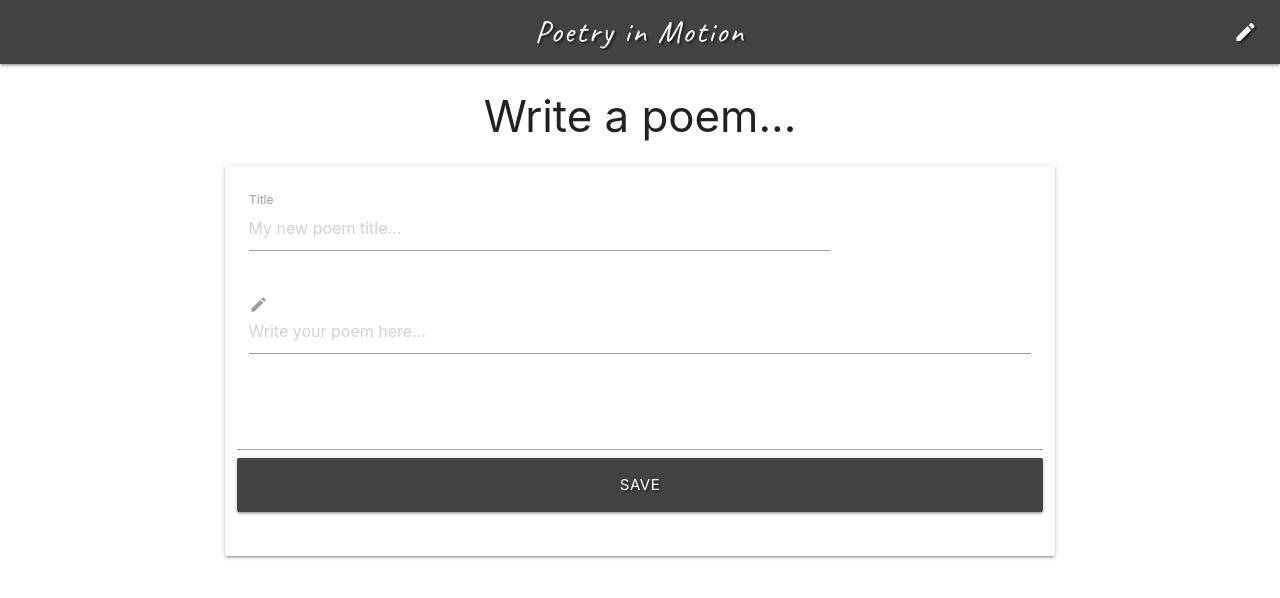
After one commit to sampetchey/poetryinmotion, a Flask app: page /create in a window 1280 px wide. The commit adds this page. Shown: the top 598 px of the page. Run offline with Flask 2, Linux system fonts and the light colour scheme; some libraries are stand-ins or nearby versions; some web fonts are replaced.

Commit message:
Add create template

```diff
--- a/app.py
+++ b/app.py
@@ -23,6 +23,10 @@ def get_poems():
     poems = mongo.db.poems.find()
     return render_template("poems.html", poems=poems)
 
+@app.route("/create", methods=["GET", "POST"])
+def create():
+    return render_template("create.html")
+
 if __name__ == "__main__":
     app.run(host=os.environ.get("IP"),
             port=int(os.environ.get("PORT")),
--- a/static/css/style.css
+++ b/static/css/style.css
@@ -6,3 +6,7 @@
     font-family: 'Caveat', cursive;
     letter-spacing: 2px;
 }
+
+.input-field {
+    min-height: 75vh;
+}
--- a/static/js/script.js
+++ b/static/js/script.js
@@ -0,0 +1,3 @@
+$(document).ready(function(){
+    $('.datepicker').datepicker();
+  });
--- a/templates/base.html
+++ b/templates/base.html
@@ -18,11 +18,11 @@
 <body>
 
     <header>
-        <!-- main header and add poem button -->
+        <!-- main header and create button -->
         <nav class="nav-extended text-shadow grey darken-3">
             <div class="nav-wrapper page-name">
-                <a href="#!" class="brand-logo center">Poetry in Motion</a>
-                <a href="#!" class="right brand-logo"><i class="material-icons">create</i></a>
+                <a href="{{ url_for('get_poems') }}" class="brand-logo center">Poetry in Motion</a>
+                <a href="{{ url_for('create') }}" class="right brand-logo"><i class="material-icons">create</i></a>
             </div>
           </nav>
     </header>
--- /dev/null
+++ b/templates/create.html
@@ -0,0 +1,34 @@
+{% extends "base.html" %}
+{% block content %}
+
+    <h3 class="center-align">Write a poem...</h3>
+
+    <div class="row">
+        <form class="col s12 m8 offset-m2">
+            <div class="card-panel">
+                <!-- poem title -->
+                <div class="row">
+                    <div class="input-field col s9">
+                        <input placeholder="My new poem title..." id="poem_title" name="poem_title" type="text" class="validate">
+                        <label for="poem_title">Title</label>
+                      </div>
+                </div>
+                <!-- poem text enter field-->
+                <div class="row">
+                    <div class="input-field col s12">
+                        <textarea id="poem_text" name="poem_text" type="text" class="materialize-textarea" placeholder="Write your poem here..."></textarea>
+                        <label for="poem_text"><i class="material-icons">create</i></label>
+                    </div>
+                </div>
+                <!-- save poem button -->
+                <div class="row">
+                    <input type="text" class="datepicker">
+                    <button type="submit" class="col s12 btn-large grey darken-3 text-shadow">
+                        Save
+                    </button>
+                </div>
+            </div>
+        </form>
+    </div>
+
+{% endblock %}
```
